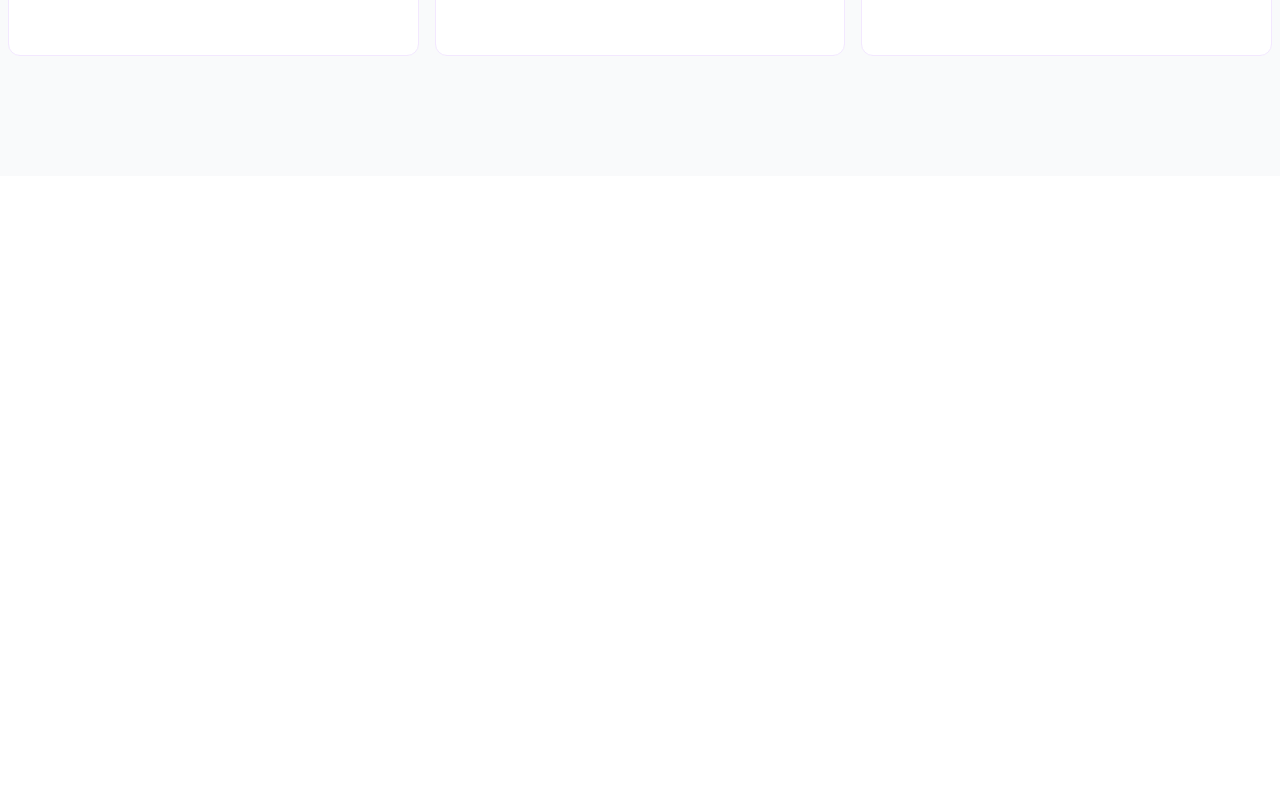
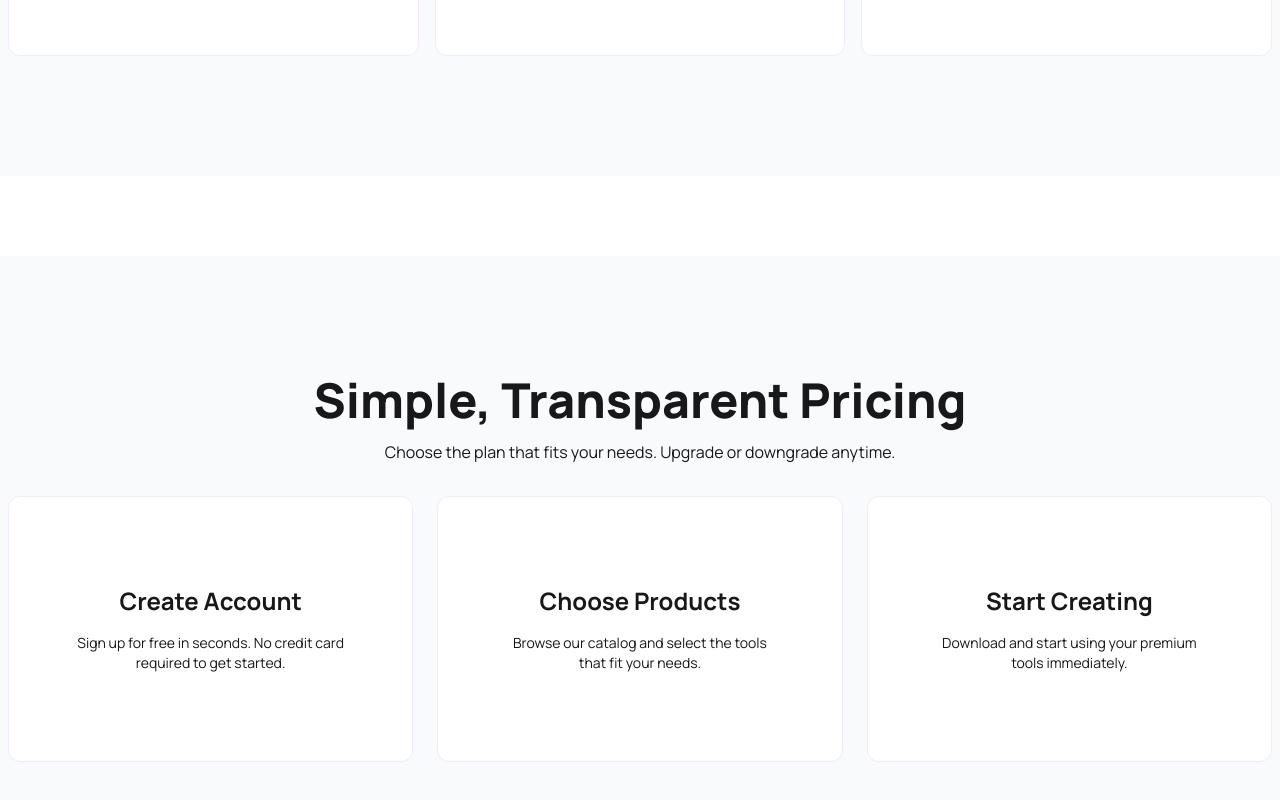
Before and after one commit to Aminulislam98/Assignment-6, a React (Vite) app: page / in a window 1280 px wide. Shown: the part 3545-4345 px from the top of the page. Before the commit the page ends 3721 px from the top, so only its background shows below. Built offline with nearby package versions, Linux system fonts and the light colour scheme.

Commit message:
Add TransperPrice component for transparent pricing section in the app

```diff
--- a/src/App.jsx
+++ b/src/App.jsx
@@ -6,6 +6,7 @@ import Navbar from "./Navbar/Navbar";
 import Stats from "./Stats/Stats";
 import { ToastContainer } from "react-toastify";
 import Step from "./Steps/Step";
+import TransperPrice from "./TransparentPricing/TransperPrice";
 
 const productsData = async () => {
   const response = await fetch("/public/productsData.json");
@@ -33,6 +34,7 @@ function App() {
         setIsBought={setIsBought}
       ></CardSection>
       <Step></Step>
+      <TransperPrice></TransperPrice>
       <ToastContainer></ToastContainer>
     </>
   );
--- /dev/null
+++ b/src/TransparentPricing/TransperPrice.jsx
@@ -0,0 +1,45 @@
+import React from "react";
+
+const TransperPrice = () => {
+  return (
+    <section className="bg-pu py-15 lg:py-30 px-2 bg-gray-50 mt-20  ">
+      <div className="max-w-7xl w-full mx-auto flex justify-center items-center flex-col  space-y-4">
+        {/* top section */}
+        <div className="flex flex-col justify-center items-center">
+          <h1 className=" font-semibold lg:font-extrabold  text-2xl lg:text-5xl lg:mb-4 mb-2">
+            Simple, Transparent Pricing
+          </h1>
+          <p className="font-normal text-base">
+            Choose the plan that fits your needs. Upgrade or downgrade anytime.
+          </p>
+        </div>
+
+        {/* bottom section */}
+        <div className=" mt-2 lg:mt-4 flex wrap flex-col sm:flex-row justify-between  lg:gap-6  items-stretch w-full">
+          <div className=" bg-white py-11 lg:py-22 flex flex-col justify-center items-center w-full space-y-2 lg:space-y-4 border border-purple-100 rounded-xl px-5 ">
+            <h3 className="font-bold text-base lg:text-2xl">Create Account</h3>
+            <p className="font-normal text-sm  text-center">
+              Sign up for free in seconds. No credit card <br /> required to get
+              started.
+            </p>
+          </div>
+          <div className=" bg-white py-11 lg:py-22 flex flex-col justify-center items-center w-full space-y-2 lg:space-y-4 border border-purple-100 rounded-xl px-5">
+            <h3 className="font-bold text-base lg:text-2xl">Choose Products</h3>
+            <p className="font-normal text-sm text-center">
+              Browse our catalog and select the tools <br />
+              that fit your needs.
+            </p>
+          </div>
+          <div className=" bg-white py-11 lg:py-22 flex flex-col justify-center items-center w-full space-y-2 lg:space-y-4 border border-purple-100 rounded-xl px-5">
+            <h3 className="font-bold text-base lg:text-2xl">Start Creating</h3>
+            <p className="font-normal text-sm  text-center">
+              Download and start using your premium <br /> tools immediately.
+            </p>
+          </div>
+        </div>
+      </div>
+    </section>
+  );
+};
+
+export default TransperPrice;
```
